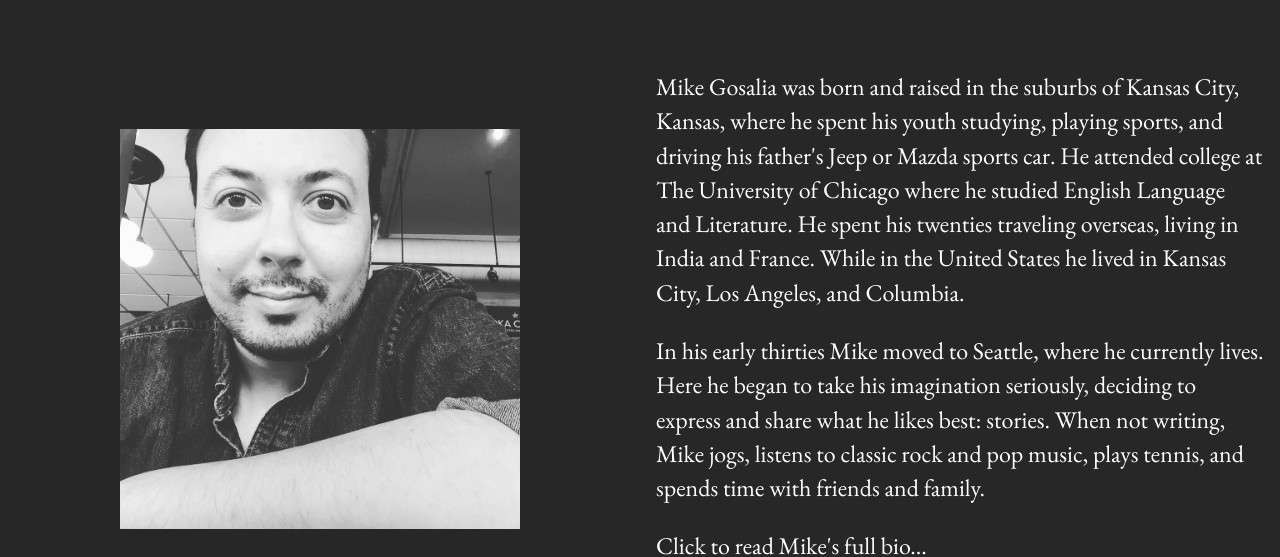
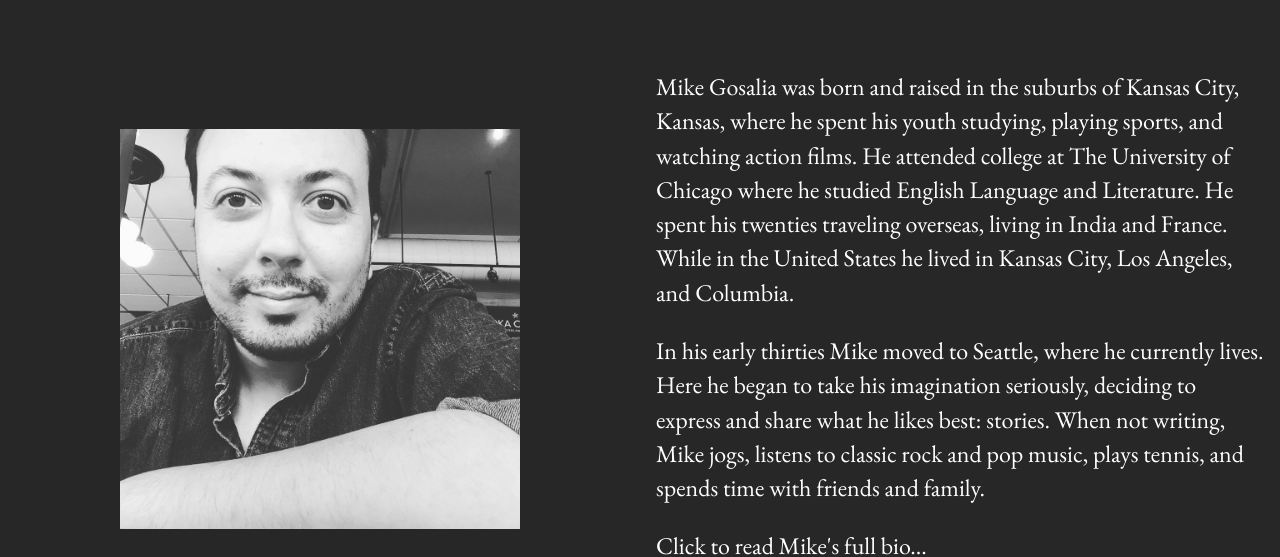
Before and after one commit to Kyount/mikegosalia, a plain HTML site: page index.html in a window 1280 px wide. Shown: the part 248-805 px from the top of the page. Drawn offline with nearby package versions, Linux system fonts and the light colour scheme.

Commit message:
update bio text

```diff
--- a/index.html
+++ b/index.html
@@ -49,7 +49,7 @@
 				<img src="./img/mikebw.jpg" alt="profile picture" class="img-responsive profile-image">
 			</div><!--
 		--><div class="col-xs-12 col-md-6 col-sm-6 vcenter biotext">
-				<p>Mike Gosalia was born and raised in the suburbs of Kansas City, Kansas, where he spent his youth studying, playing sports, and driving his father's Jeep or Mazda sports car. He attended college at The University of Chicago where he studied English Language and Literature. He spent his twenties traveling overseas, living in India and France. While in the United States he lived in Kansas City, Los Angeles, and Columbia.</p>
+				<p>Mike Gosalia was born and raised in the suburbs of Kansas City, Kansas, where he spent his youth studying, playing sports, and watching action films. He attended college at The University of Chicago where he studied English Language and Literature. He spent his twenties traveling overseas, living in India and France. While in the United States he lived in Kansas City, Los Angeles, and Columbia.</p>
 				<p>In his early thirties Mike moved to Seattle, where he currently lives. Here he began to take his imagination seriously, deciding to express and share what he likes best: stories. When not writing, Mike jogs, listens to classic rock and pop music, plays tennis, and spends time with friends and family. </p>
 				<p><a href="./bio">Click to read Mike's full bio...</a></p>
 			</div>
```
